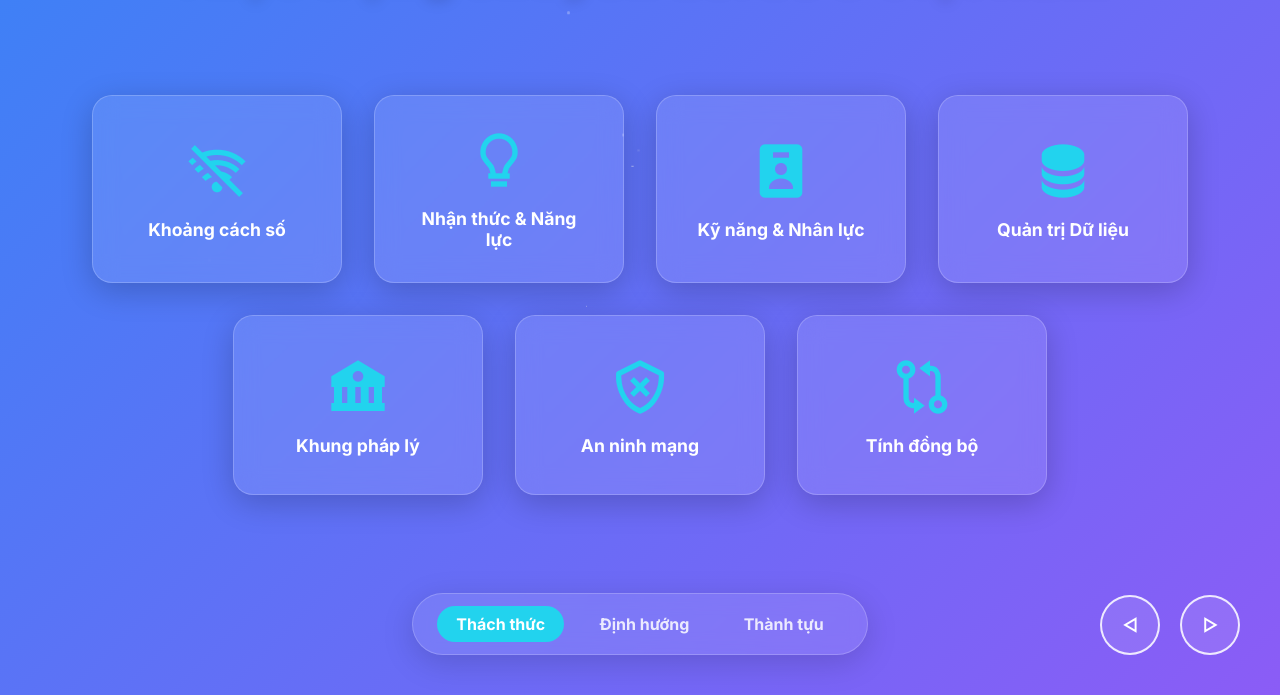
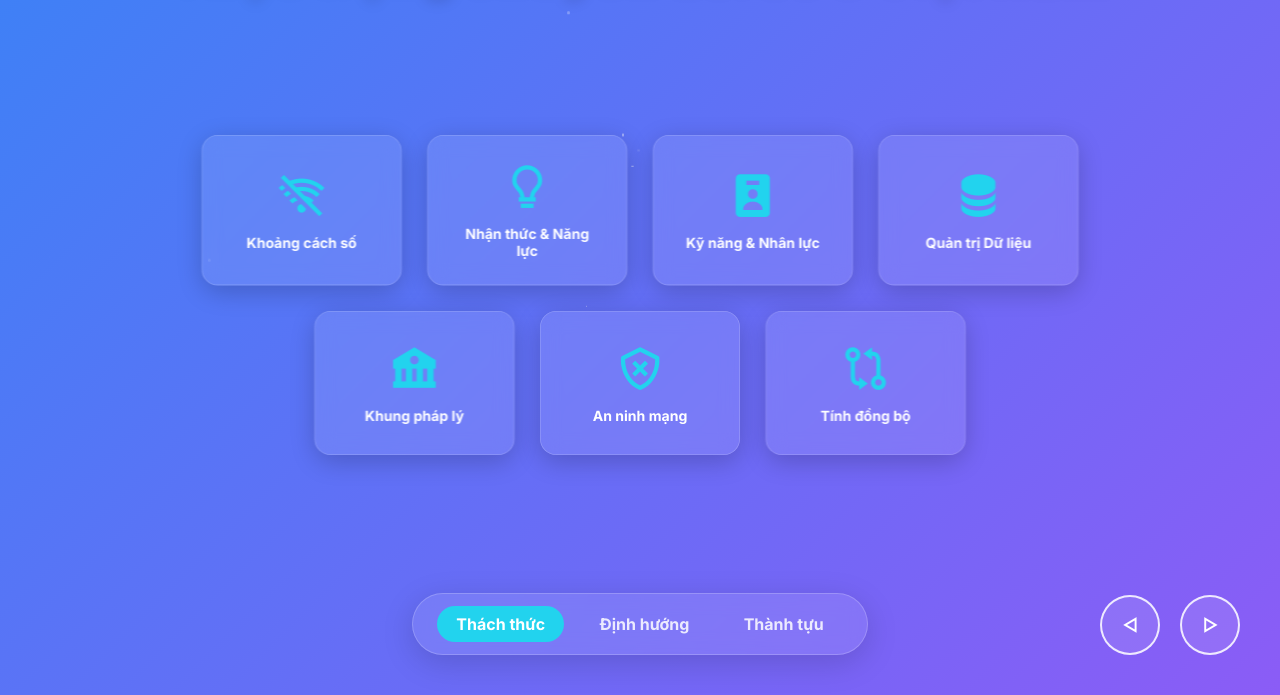
Before and after one commit to thanhduy623/chuyen-doi-so, a plain HTML site: page slide3.html in a window 1280 px wide. Shown: the part 105-800 px from the top of the page. Drawn offline with nearby package versions, Linux system fonts and the light colour scheme.

Commit message:
fix logo + layout slide 3

```diff
--- a/slide3.html
+++ b/slide3.html
@@ -36,10 +36,13 @@
             font-family: 'Inter', sans-serif;
             background: linear-gradient(135deg, var(--gradient-start), var(--gradient-end));
             color: var(--primary-text-color);
-            overflow: hidden;
-            display: flex;
-            justify-content: center;
-            align-items: center;
+            margin: 0;
+            padding: 0;
+            width: 100%;
+            height: 100%;
+            overflow-x: hidden;
+            /* chặn tràn ngang */
+            overflow-y: auto;
         }
 
         /* --- Nền hạt chuyển động (Giữ nguyên) --- */
@@ -100,6 +103,8 @@
 
         /* --- Vùng nội dung chính --- */
         .main-content {
+            overflow-y: auto;
+            transform: scale(0.8);
             flex-grow: 1;
             display: flex;
             align-items: center;
@@ -493,12 +498,11 @@
             min-height: 180px;
             /* Chiều cao tối thiểu để không bị giật layout */
             height: auto;
-            max-height: 300px;
             /* Chiều cao tối đa */
             background: var(--card-bg-color);
             border: 1px solid var(--card-border-color);
             border-radius: 16px;
-            padding: 1.0rem;
+            padding: 16px;
             backdrop-filter: blur(10px);
             position: relative;
         }
@@ -545,7 +549,6 @@
             flex-direction: column;
             align-items: center;
             width: 100%;
-            max-width: 1200px;
             /* Rộng hơn để chứa biểu đồ */
             gap: 1.5rem;
             opacity: 0;
@@ -560,7 +563,7 @@
         }
 
         .achievements-content-container {
-            min-height: 450px;
+            min-height: 400px;
             /* Cao hơn để chứa biểu đồ và nội dung */
             width: 100%;
             background: var(--card-bg-color);
@@ -712,11 +715,6 @@
             display: flex;
             gap: 1rem;
             flex-wrap: nowrap;
-        }
-
-        body,
-        html {
-            overflow: hidden;
         }
     </style>
 </head>
```
Also changed, not shown: slide4.html (+2 -2 lines).
